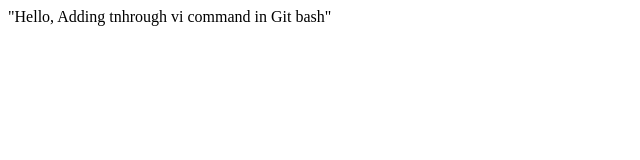
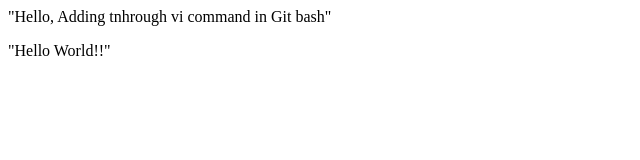
Before and after one commit to GAReddy7/demo-repo, a plain HTML site: page index.html in a window 1280 px wide. Shown: the whole page, without its empty margins (0-640 px from the left). Drawn offline with Linux system fonts and the light colour scheme.

Commit message:
Edit index.html for merge conflict

```diff
--- a/index.html
+++ b/index.html
@@ -1 +1,2 @@
 <p> "Hello, Adding tnhrough vi command in Git bash" </p>
+<P>"Hello World!!"</p>
```
